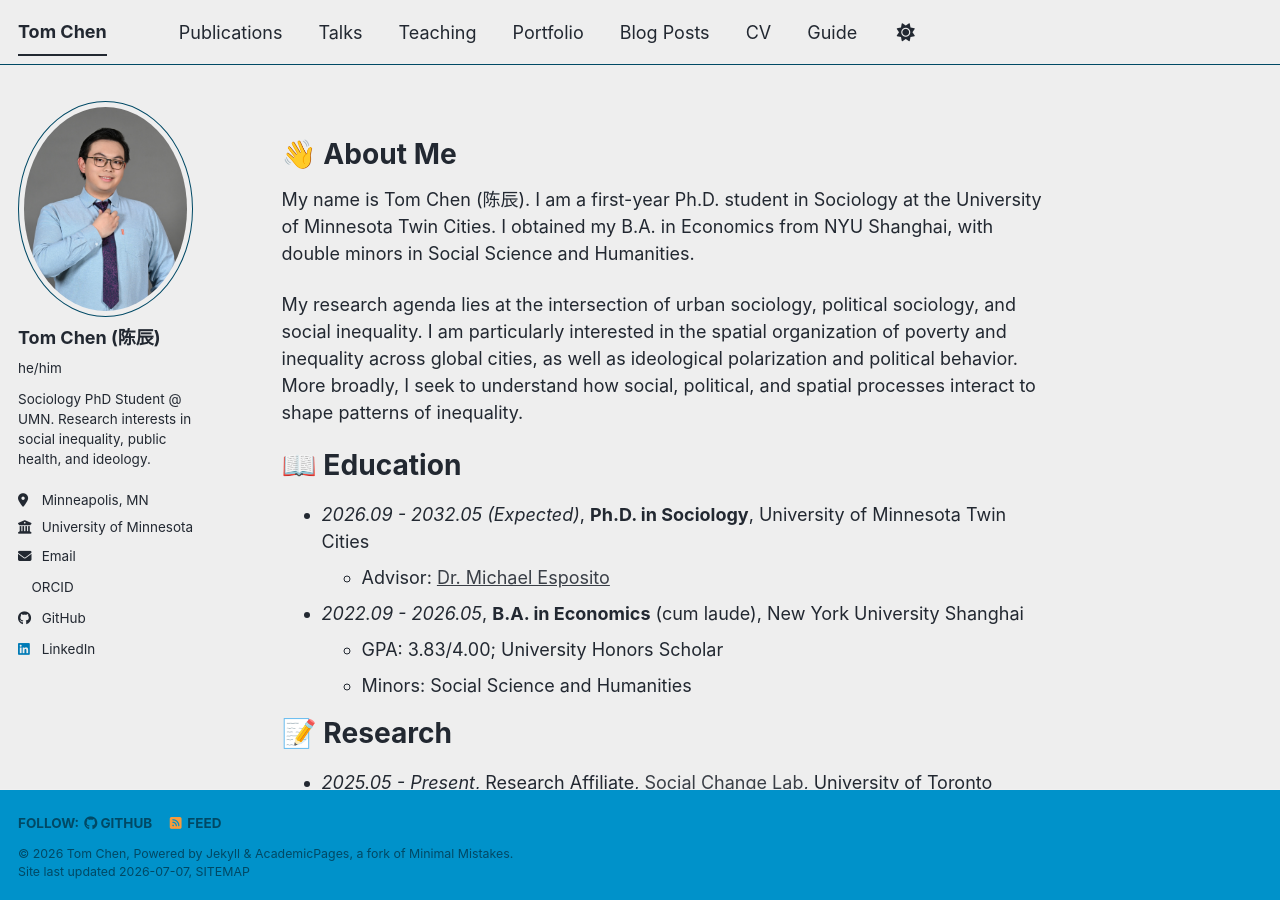
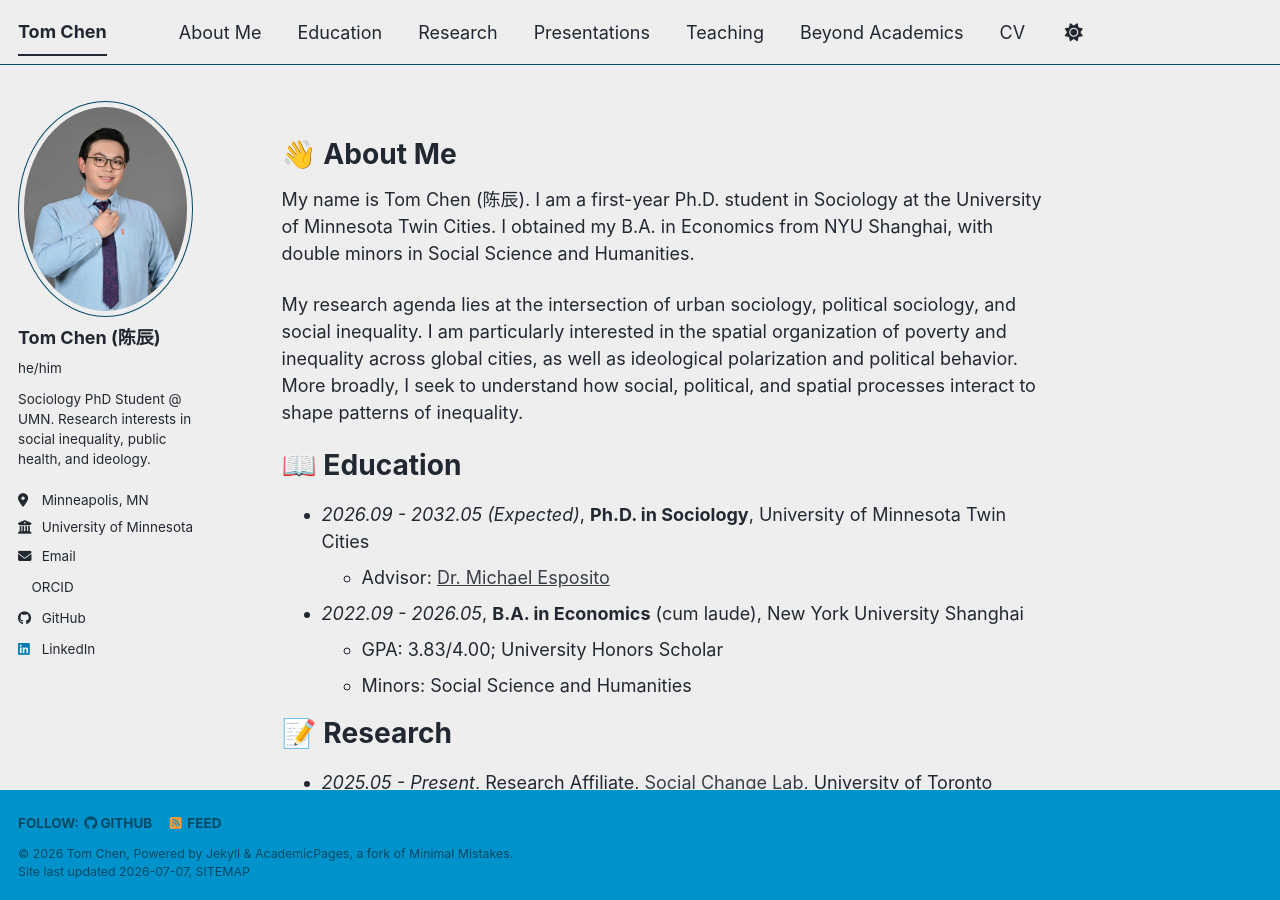
Before and after one commit to tomchenchen/tomchenchen.github.io, a Jekyll site: the page built from _pages/about.md, in a window 1280 px wide and 900 px high. Built offline with Jekyll 4.4.1, drawn with Linux system fonts in a browser that asks for light colours; a style sheet for code colours, icons or effects is not loaded; part of the change alters nothing that is shown.

Commit message:
Add files via upload

```diff
--- a/_data/navigation.yml
+++ b/_data/navigation.yml
@@ -1,33 +1,22 @@
-# The following is the order of the links in the header of the website.
-#
-# Changing the order here will adjust the order and you can also add additional
-# links. Removing a link prevents it from showing in the header, but does not
-# prevent it from being included in the site.
-#
-# NOTE that only one of the CV options should be selected, the first is for the
-#      Markdown formatted page while the second is generated using JSON.
+# main links links
+main:
+  - title: "About Me"
+    url: "/#about-me"
 
-main:
-  - title: "Publications"
-    url: /publications/
+  - title: "Education"
+    url: "/#-education"
 
-  - title: "Talks"
-    url: /talks/
+  - title: "Research"
+    url: "/#-research"
+
+  - title: "Presentations"
+    url: "/#-presentations"
 
   - title: "Teaching"
-    url: /teaching/
+    url: "/#-teaching"
 
-  - title: "Portfolio"
-    url: /portfolio/
-
-  - title: "Blog Posts"
-    url: /year-archive/
+  - title: "Beyond Academics"
+    url: "/#-beyond-academics"
 
   - title: "CV"
-    url: /cv/
-
-  # - title: "CV"
-  #   url: /cv-json/
-
-  - title: "Guide"
-    url: /markdown/
+    url: "https://www.dropbox.com/scl/fi/p7tz4ysahdwj37btb9sl1/CV_Chen.pdf?rlkey=et5lhlc7yocjkhjubxubfvhxj&st=k3pygfvr&dl=0"
```
